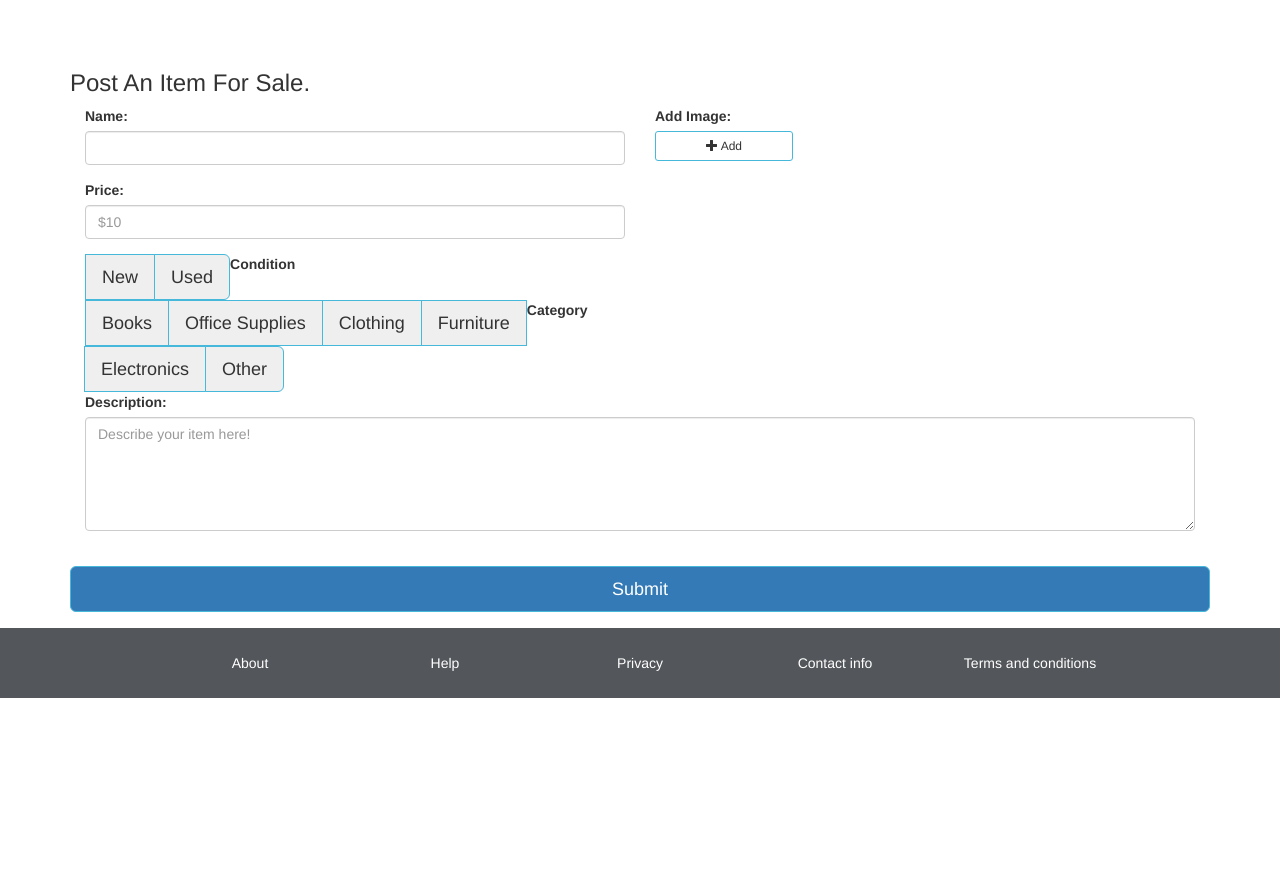
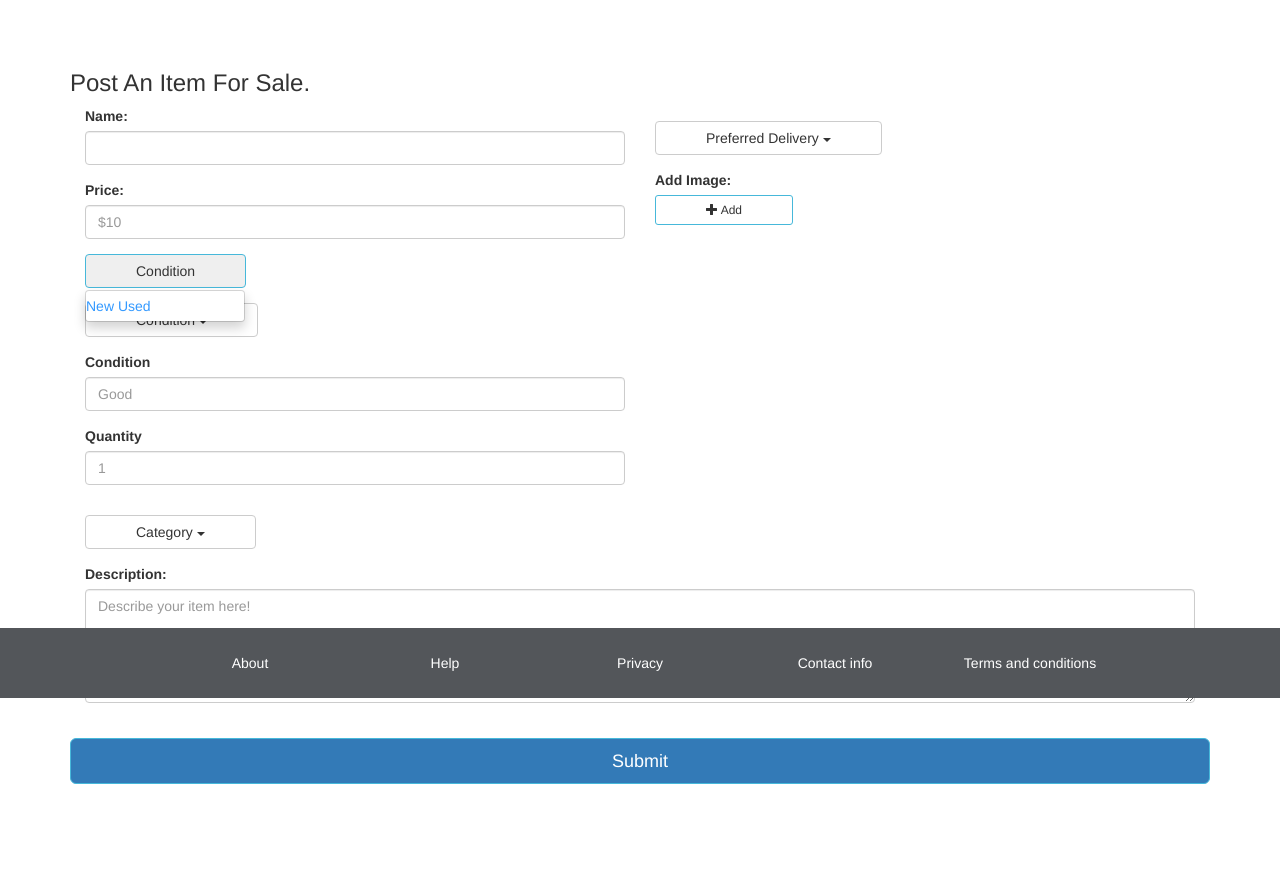
Before and after one commit to ephuong/GatorSwap, a PHP site: page /home/sell in a window 1280 px wide. Shown: the part 102-986 px from the top of the page. Before the commit the page ends 800 px from the top, so only its background shows below. Run offline with PHP 8.4, Linux system fonts and the light colour scheme.

Commit message:
Buttons not working; attempting a fix

```diff
--- a/application/view/home/sell.php
+++ b/application/view/home/sell.php
@@ -125,7 +125,7 @@ body {
 	                <input class="form-control" name="price" placeholder="$10" type="text">
             	</div>
 
-<!-- 				<div class="dropdown open">
+			<div class="dropdown open">
 				  <button class="btn btn-secondary dropdown-toggle" type="button" id="ConditionButton" data-toggle="dropdown" aria-haspopup="true" aria-expanded="false">
 				    Condition
 				  </button>
@@ -133,36 +133,30 @@ body {
 				    <a class="dropdown-item" href="#">New</a>
 				    <a class="dropdown-item" href="#">Used</a>
 				  </div>
-				</div> -->
-
-				<div class="btn-group btn-group-lg" id="conditionOptions">
-					<label>Condition</label>
-				  <button type="button" class="btn btn-secondary">New</button>
-				  <button type="button" class="btn btn-secondary">Used</button>
 				</div>
 
-            	<!-- <div class="dropdown">
+            	<div class="dropdown">
 	                <button class="btn btn-default dropdown-toggle" id="conditions-button" type="button" data-toggle="dropdown">Condition
 	                <span class="caret"></span></button>
 	                  <ul class="dropdown-menu" role="menu" aria-labelledby="condition-button">
 	                    <li role="presentation"><a role="conditionitem" tabindex="1" href="#">New</a></li>
 	                    <li role="presentation"><a role="conditionitem" tabindex="1" href="#">Used</a></li>
 	                  </ul>
-             	 </div> -->
+             	 </div>
 
 
-<!-- 		  		<div class="form-group">
+		  		<div class="form-group">
 	                <label>Condition</label>
 	                <input class="form-control" name="condition" placeholder="Good" type="text">
-            	</div> -->
+            	</div>
 
 
-                     <!-- <div class="form-group">
+                     <div class="form-group">
  	                <label>Quantity</label>
  	                <input type="number" class="form-control" name="quantity" placeholder="1" type="text">
-             		</div>   -->
+             		</div>
 
-             	<!-- <div class="dropdown">
+             	<div class="dropdown">
 	                <button class="btn btn-default dropdown-toggle" id="quantity-button" type="button" data-toggle="dropdown">Category
 	                <span class="caret"></span></button>
 	                  <ul class="dropdown-menu" role="menu" aria-labelledby="quantityitem">
@@ -173,17 +167,9 @@ body {
 	                    <li role="presentation"><a role="quantityitem" tabindex="1" href="#"> Electronics </a></li>
 	                    <li role="presentation"><a role="quantityitem" tabindex="1" href="#"> Other </a></li>
 	                  </ul>
-             	 </div> -->
+             	 </div>
 
-             	 <div class="btn-group btn-group-lg" id="categoryOptions">
-					<label>Category</label>
-				  <button type="button" class="btn btn-secondary">Books</button>
-				  <button type="button" class="btn btn-secondary">Office Supplies</button>
-				  <button type="button" class="btn btn-secondary">Clothing</button>
-				  <button type="button" class="btn btn-secondary">Furniture</button>
-				  <button type="button" class="btn btn-secondary">Electronics</button>
-				  <button type="button" class="btn btn-secondary">Other</button>
-				</div>
+
 
             </div>
 
@@ -201,7 +187,7 @@ body {
 	                <input class="form-control" name="delivery" placeholder="I can deliver the item to your location." type="text">
             	</div> -->
 
-            	<!-- <div class="dropdown">
+            	<div class="dropdown">
 	                <button class="btn btn-default dropdown-toggle" id="delivery-button" type="button" data-toggle="dropdown">Preferred Delivery
 	                <span class="caret"></span></button>
 	                  <ul class="dropdown-menu" role="menu" aria-labelledby="deliveryitem">
@@ -209,7 +195,7 @@ body {
 	                    <li role="presentation"><a role="delivery" tabindex="1" href="#"> Come pick up </a></li>
 	                    <li role="presentation"><a role="delivery" tabindex="1" href="#"> Deliver/Ship </a></li>
 	                  </ul>
-             	 </div> -->
+             	 </div>
 
             	<div class="form-group">
 	                <label>Add Image: </label>
```
